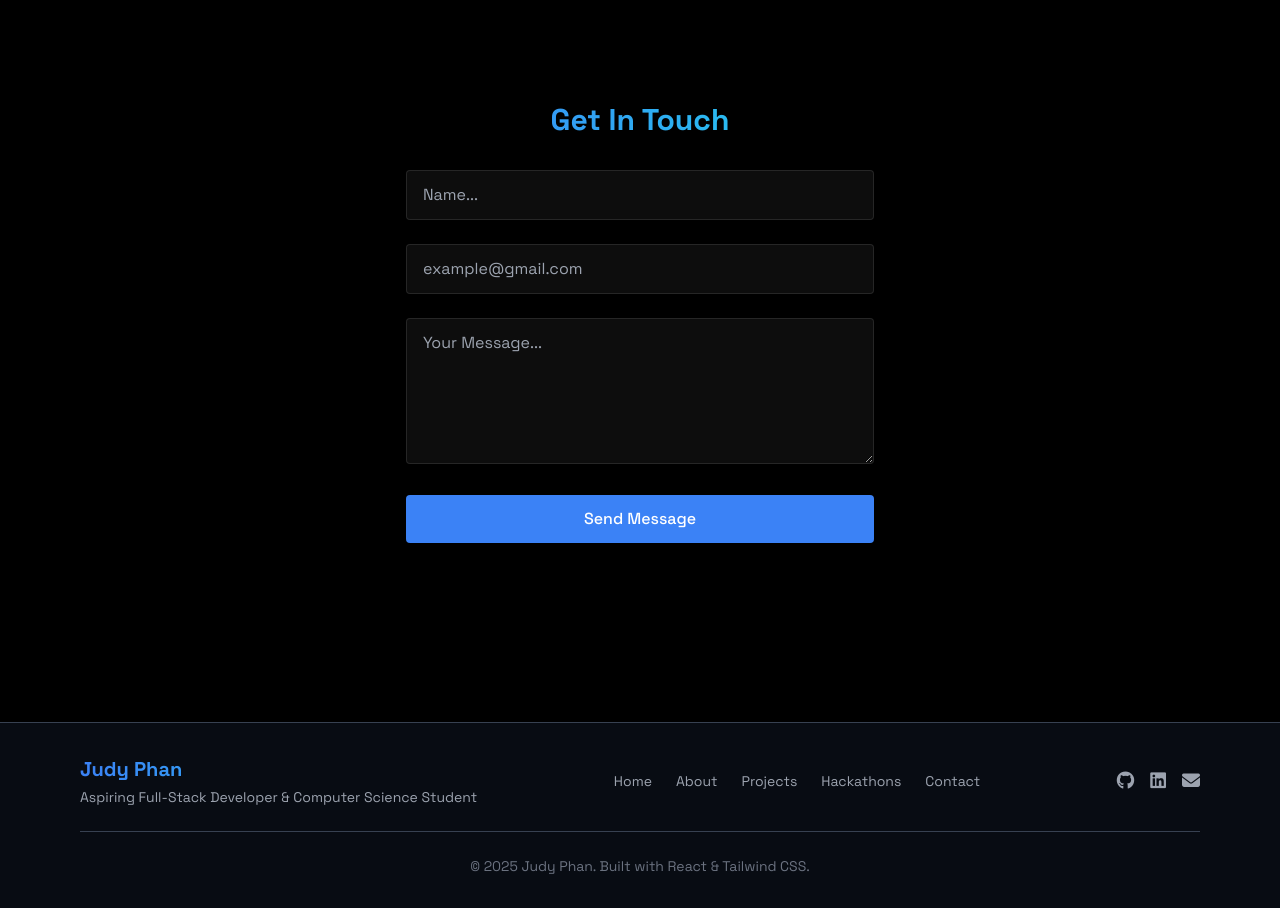
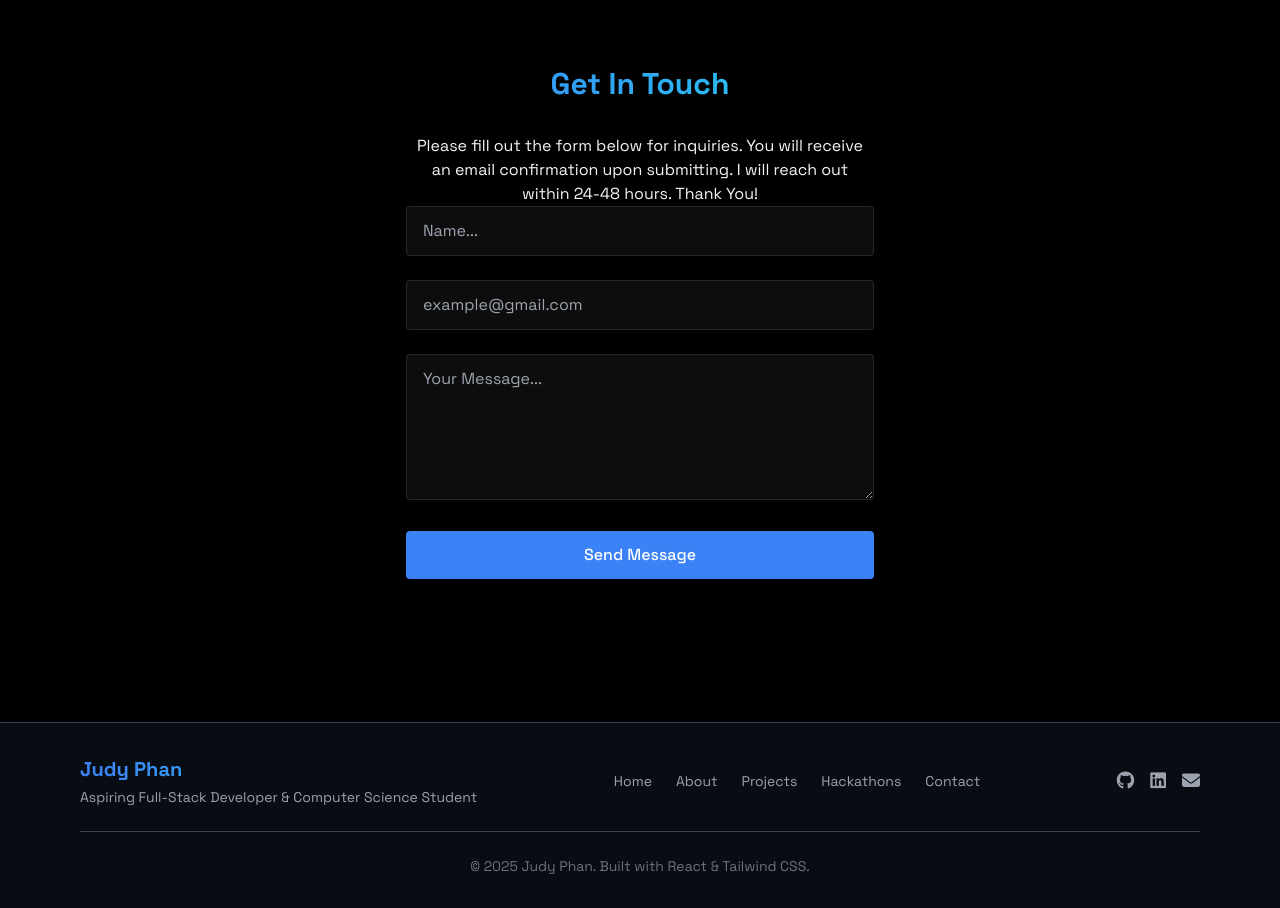
Before and after one commit to judyphantx/judy-portfolio, a React (Vite) app: page / in a window 1280 px wide. Shown: the part 3360-4268 px from the top of the page. Built offline with nearby package versions, Linux system fonts and the light colour scheme; no server answers.

Commit message:
Updated contact form instructions

```diff
--- a/src/components/sections/Contact.jsx
+++ b/src/components/sections/Contact.jsx
@@ -80,6 +80,11 @@ export const Contact = () => {
           <h2 className="text-3xl font-bold mb-8 bg-gradient-to-r from-blue-500 to-cyan-400 bg-clip-text text-transparent text-center">
             Get In Touch
           </h2>
+          <h3 className="text-center">
+            Please fill out the form below for inquiries. You will receive an
+            email confirmation upon submitting. I will reach out within 24-48
+            hours. Thank You!
+          </h3>
           <form className="space-y-6" onSubmit={handleSubmit} ref={formRef}>
             <div className="relative">
               <input
```
